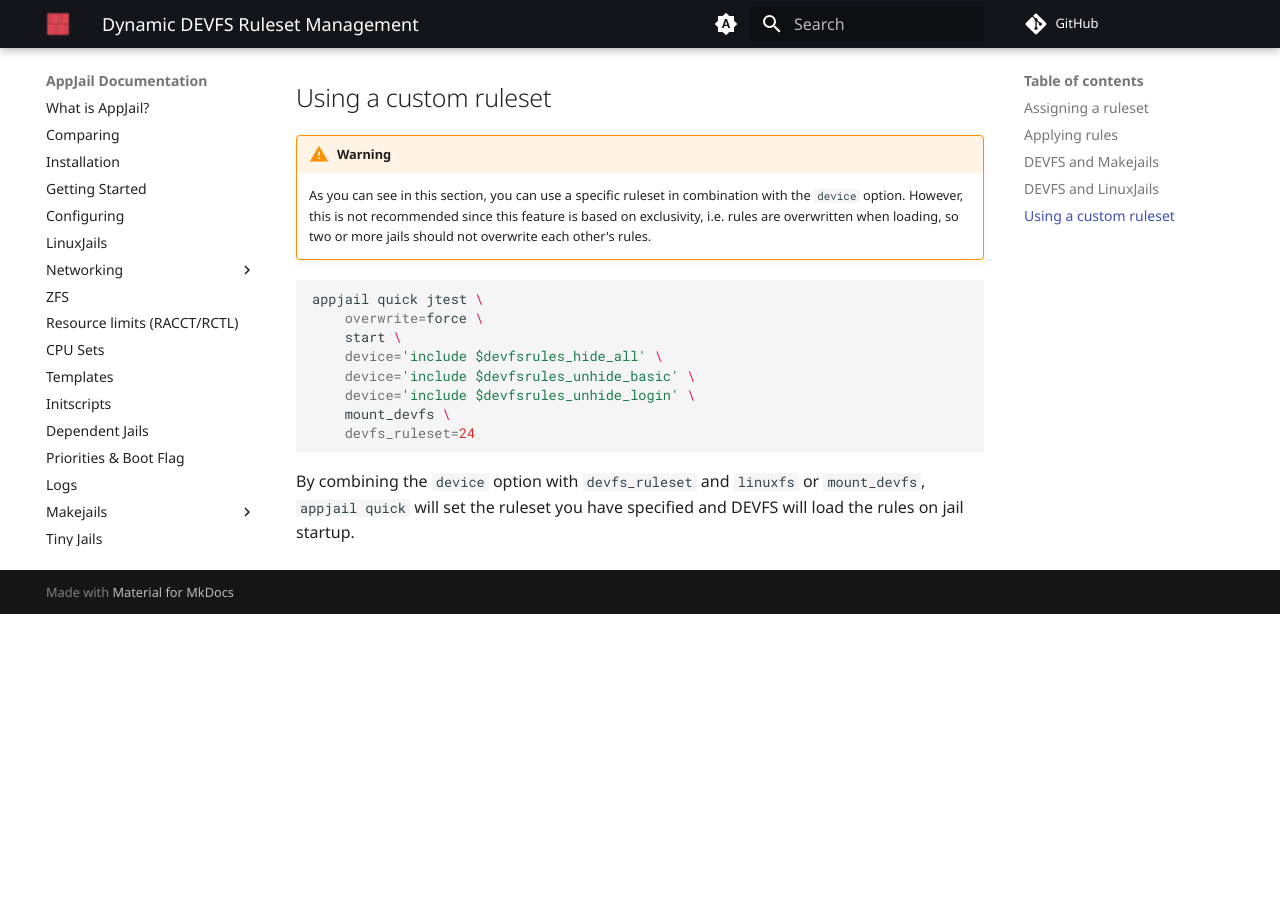
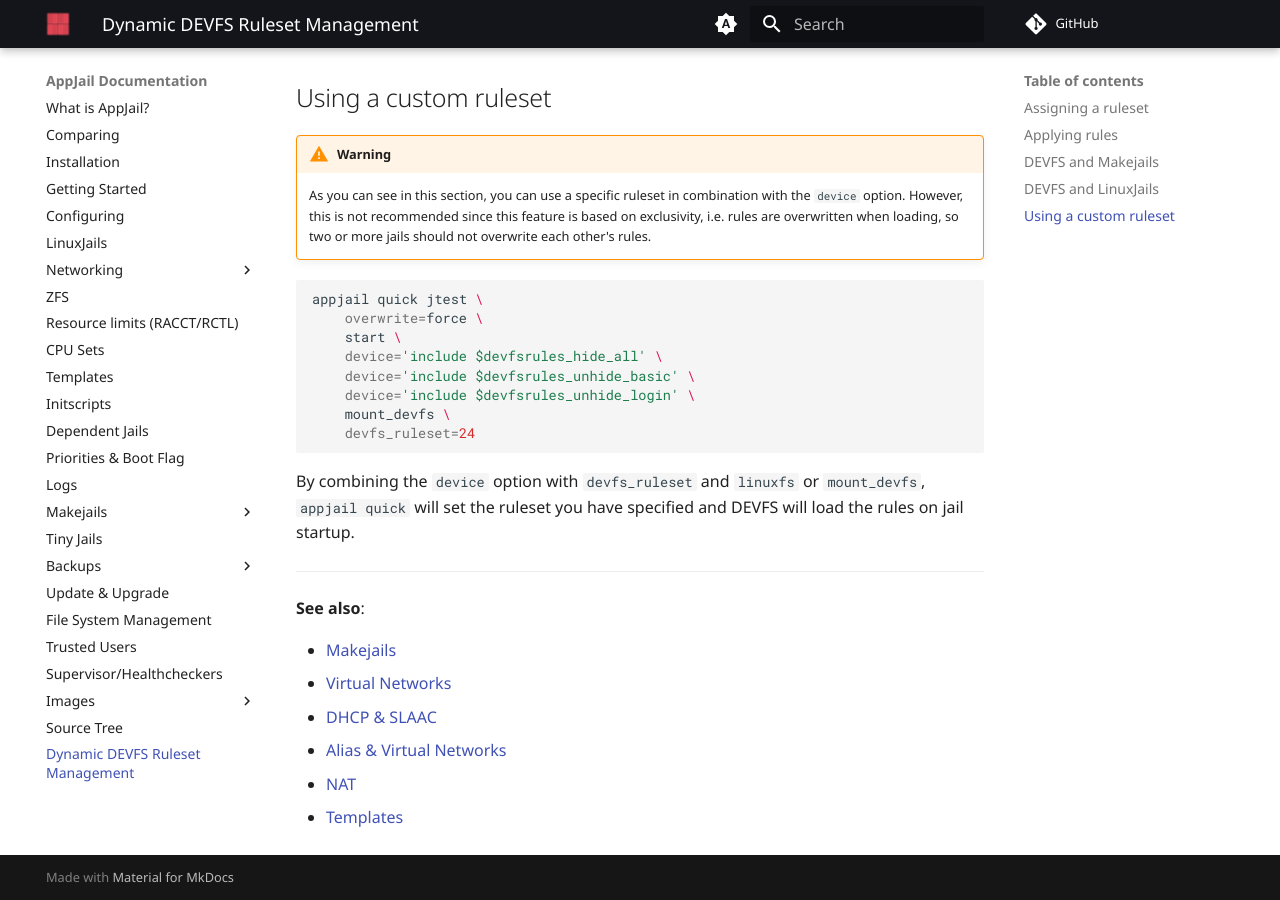
Before and after one commit to DtxdF/AppJail.docs, an MkDocs documentation site: the page built from docs/DEVFS.md, in a window 1280 px wide and 900 px high, scrolled down 3337 px. Built offline with MkDocs 1.6.1 and Material for MkDocs 9.7.7, drawn with Linux system fonts in a browser that asks for light colours; comment, search, counter and statistics services are not loaded; before the commit the page ends 3951 px from its top, so only the background shows below that.

Commit message:
Add `See also` in DEVFS

````diff
--- a/docs/DEVFS.md
+++ b/docs/DEVFS.md
@@ -148,3 +148,14 @@ appjail quick jtest \
 ```
 
 By combining the `device` option with `devfs_ruleset` and `linuxfs` or `mount_devfs`, `appjail quick` will set the ruleset you have specified and DEVFS will load the rules on jail startup.
+
+---
+
+**See also**:
+
+* [Makejails](makejails/intro.md)
+* [Virtual Networks](networking/virtual-networks/intro.md)
+* [DHCP & SLAAC](networking/DHCP-and-SLAAC.md)
+* [Alias & Virtual Networks](networking/virtual-networks/alias-and-virtual-networks.md)
+* [NAT](networking/virtual-networks/NAT.md)
+* [Templates](templates.md)
````
